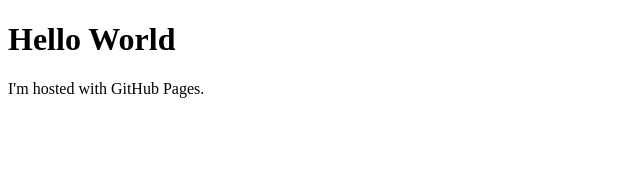
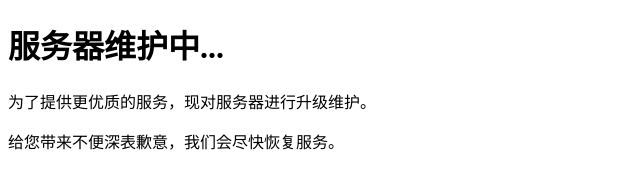
Before and after one commit to Jackeriss/Jackeriss.github.io, a plain HTML site: page index.html in a window 1280 px wide. Shown: the whole page, without its empty margins (0-640 px from the left). Drawn offline with Linux system fonts and the light colour scheme.

```diff
--- a/index.html
+++ b/index.html
@@ -1,7 +1,8 @@
 <!DOCTYPE html>
 <html>
 <body>
-<h1>Hello World</h1>
-<p>I'm hosted with GitHub Pages.</p>
+<h1>服务器维护中...</h1>
+<p>为了提供更优质的服务，现对服务器进行升级维护。</p>
+<p>给您带来不便深表歉意，我们会尽快恢复服务。</p>
 </body>
 </html>
```
Also changed, not shown: 1 other file.
